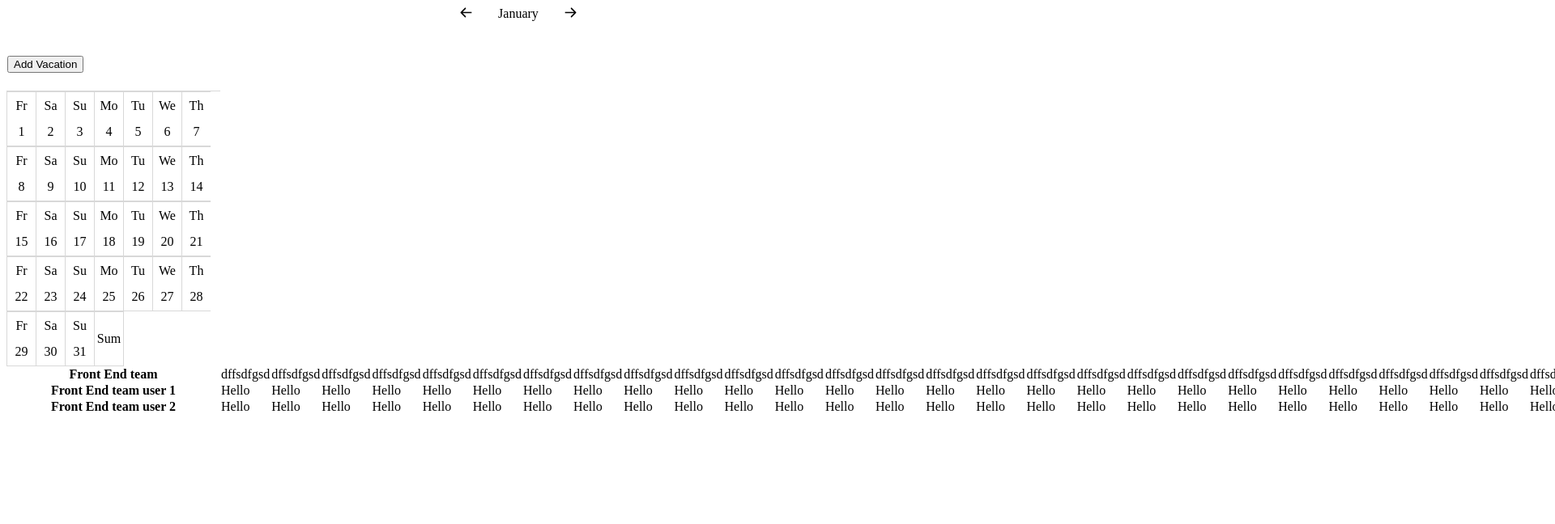
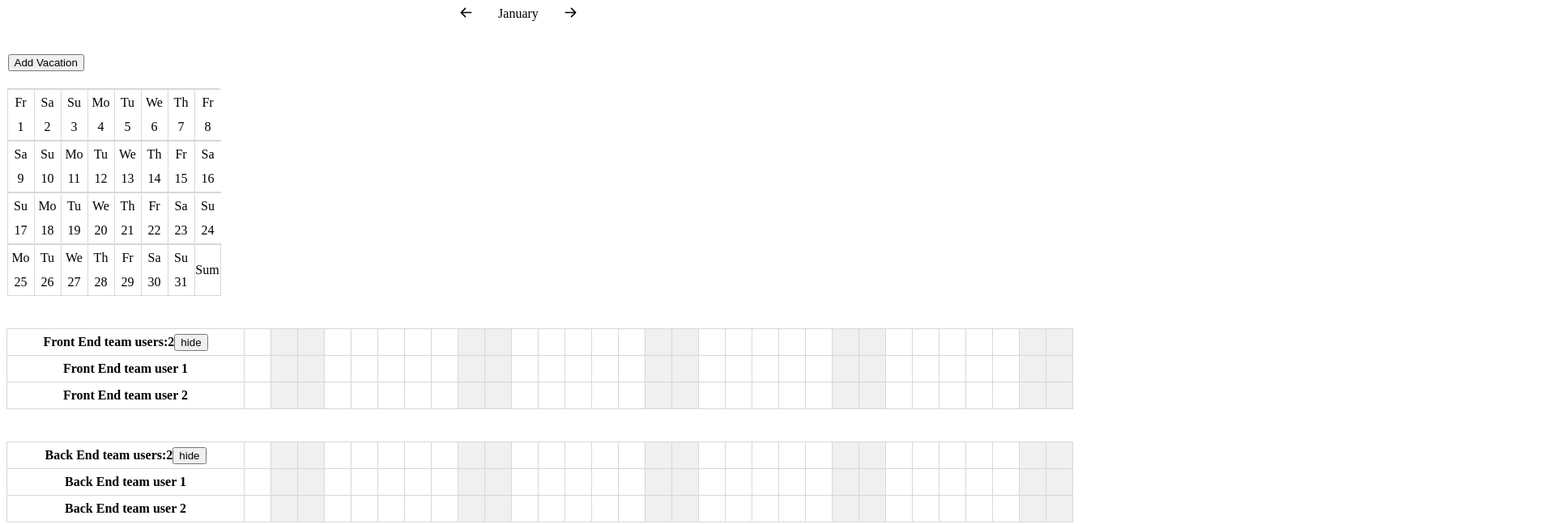
Before and after one commit to StormCreator/react-calendar, a React (Create React App) app: page / in a window 1280 px wide. Shown: the top 648 px of the page at 81% size, 1920 px wide, since content can reach past the window. Built offline with nearby package versions, Linux system fonts and the light colour scheme.

Commit message:
added hide

```diff
--- a/src/Components/table-layout/table-layout.tsx
+++ b/src/Components/table-layout/table-layout.tsx
@@ -16,7 +16,6 @@ class TableLayout extends React.Component<any,TableState>{
             {
                 id:1,
                 name:'Front End team',
-                retracted:false,
                 users:[
                     {
                         id:1,
@@ -29,6 +28,24 @@ class TableLayout extends React.Component<any,TableState>{
                         name:'Front End team user 2',
                         email:'2@fsas.dfs',
                         teamId:1
+                    }
+                ]
+            },
+            {
+                id:2,
+                name:'Back End team',
+                users:[
+                    {
+                        id:3,
+                        name:'Back End team user 1',
+                        email:'3@fsas.dfs',
+                        teamId:2
+                    },
+                    {
+                        id:4,
+                        name:'Back End team user 2',
+                        email:'4@fsas.dfs',
+                        teamId:2
                     }
                 ]
             }
@@ -85,8 +102,6 @@ class TableLayout extends React.Component<any,TableState>{
                             key:team.id,
                             name:team.name,
                             users:team.users,
-                            retracted:team.retracted,
-                            switchVisibility:()=>{team.retracted=!team.retracted},
                             currentDate:this.state.currentDate,
                             vacations:this.state.vacations,
                             daysInMonth:this.state.daysInMonth
--- a/src/Components/team/team.tsx
+++ b/src/Components/team/team.tsx
@@ -3,33 +3,39 @@ import React from "react";
 import { Day } from "../../utils/Day";
 import { User } from "../../utils/user";
 import { Vacation } from "../../utils/vacation";
+import './teamTable.css';
 
 interface TeamProps{
     key:number;
     name:string;
     users:User[];
-    retracted:boolean;
     currentDate:Date;
-    switchVisibility():void;
     vacations:Vacation[];
     daysInMonth:Day[];
 }
 
 class TeamTable extends React.Component<TeamProps,any>{
-
+    state={
+        retracted:false
+    }
+    switchVisibility=()=>{
+        this.setState({retracted:!this.state.retracted});
+    }
     render(){
-        return (<tbody>
+        return (<tbody className={this.state.retracted?" retracted":''}>
             <tr key={'tr1'}>
                 <th>
                 {
                     this.props.name
                 }
+                <span> users:{this.props.users.length}</span>
+                <button onClick={this.switchVisibility}>hide</button>
                 </th>
                 {
                     this.props.daysInMonth.map((item)=>{
                         return(
-                            <td className={'daycell'} key={item.date.toString()}>
-                                {'dffsdfgsd'}
+                            <td className={`daycell ${item.isWeekend?'weekend':''}`} key={item.date.toString()}>
+                                {''}
                             </td>
                         )
                     })
@@ -37,13 +43,13 @@ class TeamTable extends React.Component<TeamProps,any>{
             </tr >
                 {
                     this.props.users.map((user)=>{
-                        return ( <tr key={user.id+'tr'}>
+                        return ( <tr key={user.id+'tr'} className={'userRow'}>
                             <th key={user.id}>{user.name}</th>
                         {
                             this.props.daysInMonth.map((item)=>{
                                 return(
-                                    <td key={item.date.toString()}>
-                                        {'Hello'}
+                                    <td key={item.date.toString()} className={`daycell ${item.isWeekend?'weekend':''}`}>
+                                        {''}
                                     </td>
                                 )
                             })
--- /dev/null
+++ b/src/Components/team/teamTable.css
@@ -0,0 +1,20 @@
+.retracted .userRow{
+    display: none;
+}
+td,th{
+    border: 1px solid #D7D7D7;
+}
+td{
+    height: 33px;
+    width: 33px;
+    box-sizing: border-box;
+}
+.weekend{
+    background: #F0F0F0;
+}
+tbody::before
+{
+    content: '';
+    display: block;
+    height: 40px;
+}
--- a/src/utils/team.ts
+++ b/src/utils/team.ts
@@ -4,5 +4,4 @@ export interface Team{
     id: number;
     name: string;
     users:User[];
-    retracted:boolean;
 }
```
Also changed, not shown: 1 other file (tests, documents, lock files or other folders).
